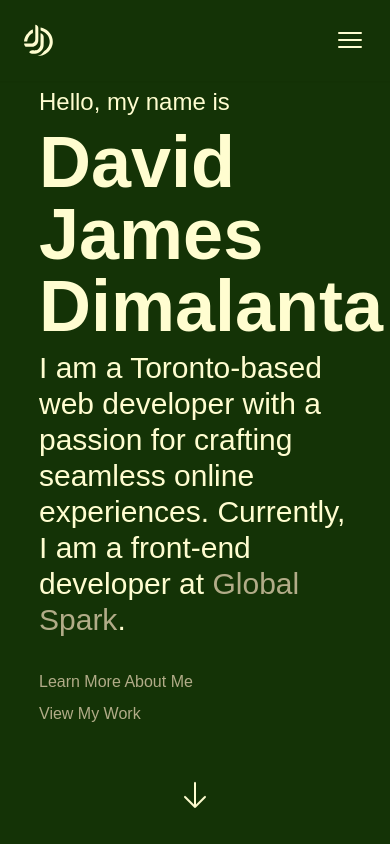
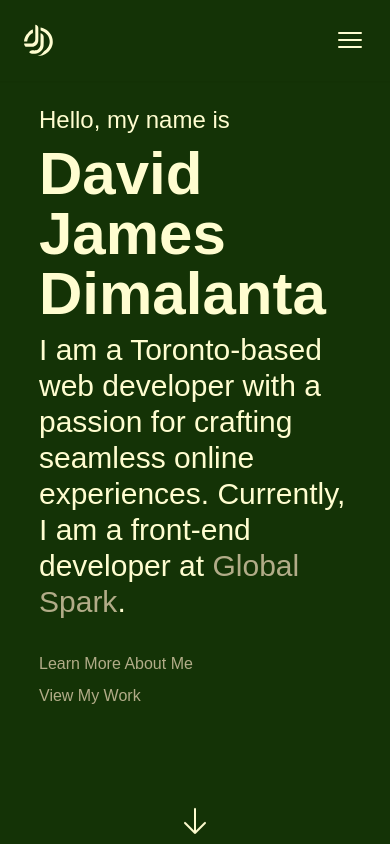
Before and after one commit to davidjamesdimalanta/portfolio_v2, a Next.js app: page / in a window 390 px wide. Shown: the top 844 px of the page. Built offline with nearby package versions, Linux system fonts and the light colour scheme; a web font is replaced by a local one.

Commit message:
fixed landing spacing

```diff
--- a/app/components/landing.js
+++ b/app/components/landing.js
@@ -5,11 +5,11 @@ import 'app/globals.css'
 export default function Landing() {
     return(
         <main id="landing" className="w-screen h-[100vh] md:h-screen flex flex-col justify-center items-center">
-            <div className="w-[80vw] md:w-[70vw] h-[90vh] md:h-[70vh] flex flex-col justify-center items-start gap-2">
+            <div className="w-[80vw] md:w-[70vw] h-screen md:h-[70vh] flex flex-col justify-center items-start gap-2">
                 <h1 className="font-thin text-2xl" data-aos="fade-up" data-aos-duration="500" data-aos-easing="ease-in-out" data-aos-delay="300" data-aos-anchor="#landing">
                     Hello, my name is
                 </h1>
-                <span className="font-bold text-7xl" data-aos="fade-up" data-aos-duration="500" data-aos-easing="ease-in-out" data-aos-delay="500" data-aos-anchor="#landing">
+                <span className="font-bold text-6xl md:text-7xl" data-aos="fade-up" data-aos-duration="500" data-aos-easing="ease-in-out" data-aos-delay="500" data-aos-anchor="#landing">
                     David James Dimalanta
                 </span>
                 <h3 className="font-thin text-3xl pb-6" data-aos="fade-up" data-aos-duration="1000" data-aos-easing="ease-in-out" data-aos-delay="1500" data-aos-anchor="#landing">
--- a/app/page.js
+++ b/app/page.js
@@ -20,9 +20,9 @@ export default function Home() {
 
     const timer = setTimeout(() => {
       setShowSplash(false);
-    }, 2500); // 3000 milliseconds = 3 seconds
+    }, 2500);
 
-    return () => clearTimeout(timer); // Cleanup the timer
+    return () => clearTimeout(timer);
   }, []);
 
   if (showSplash) {
```
